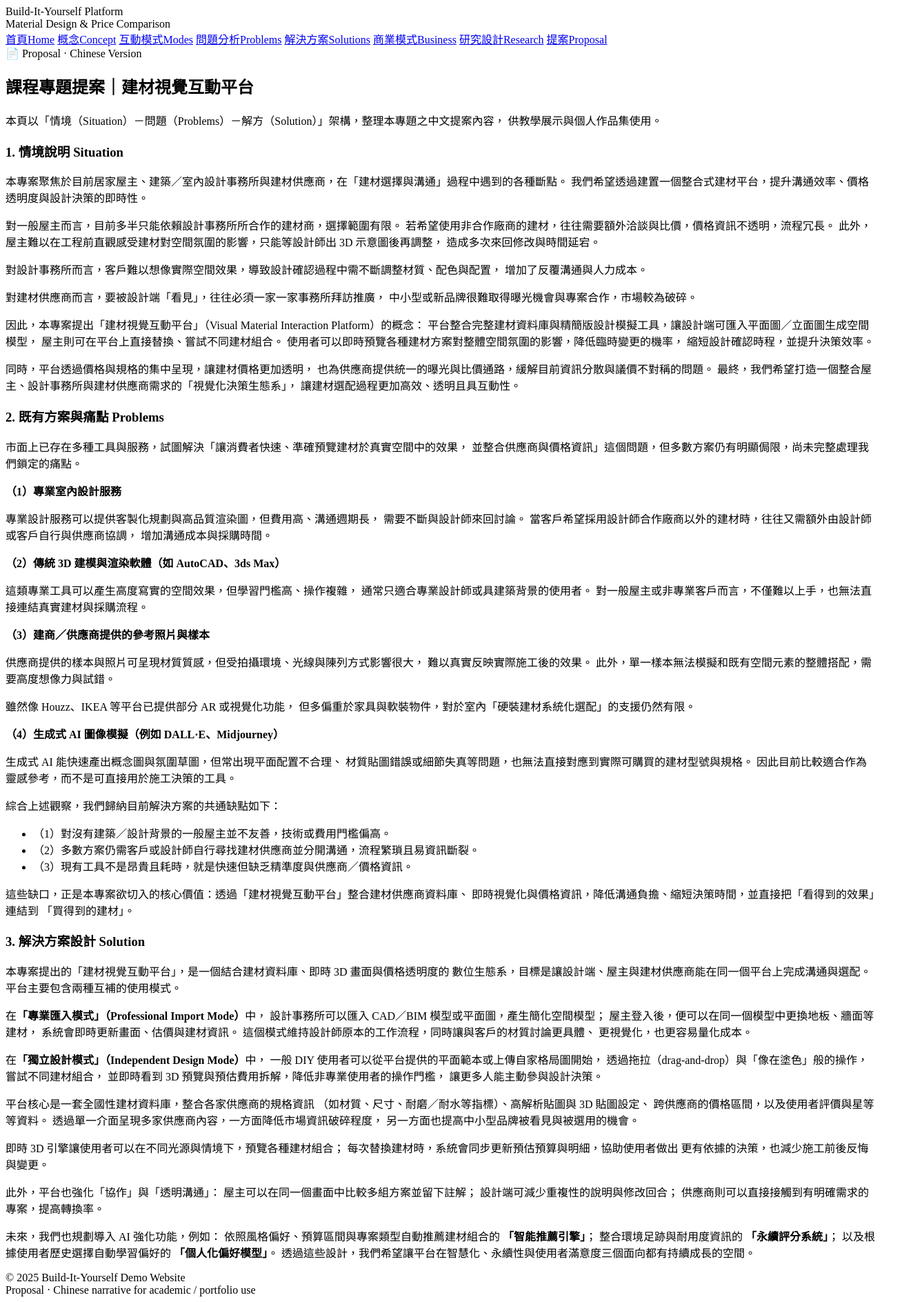
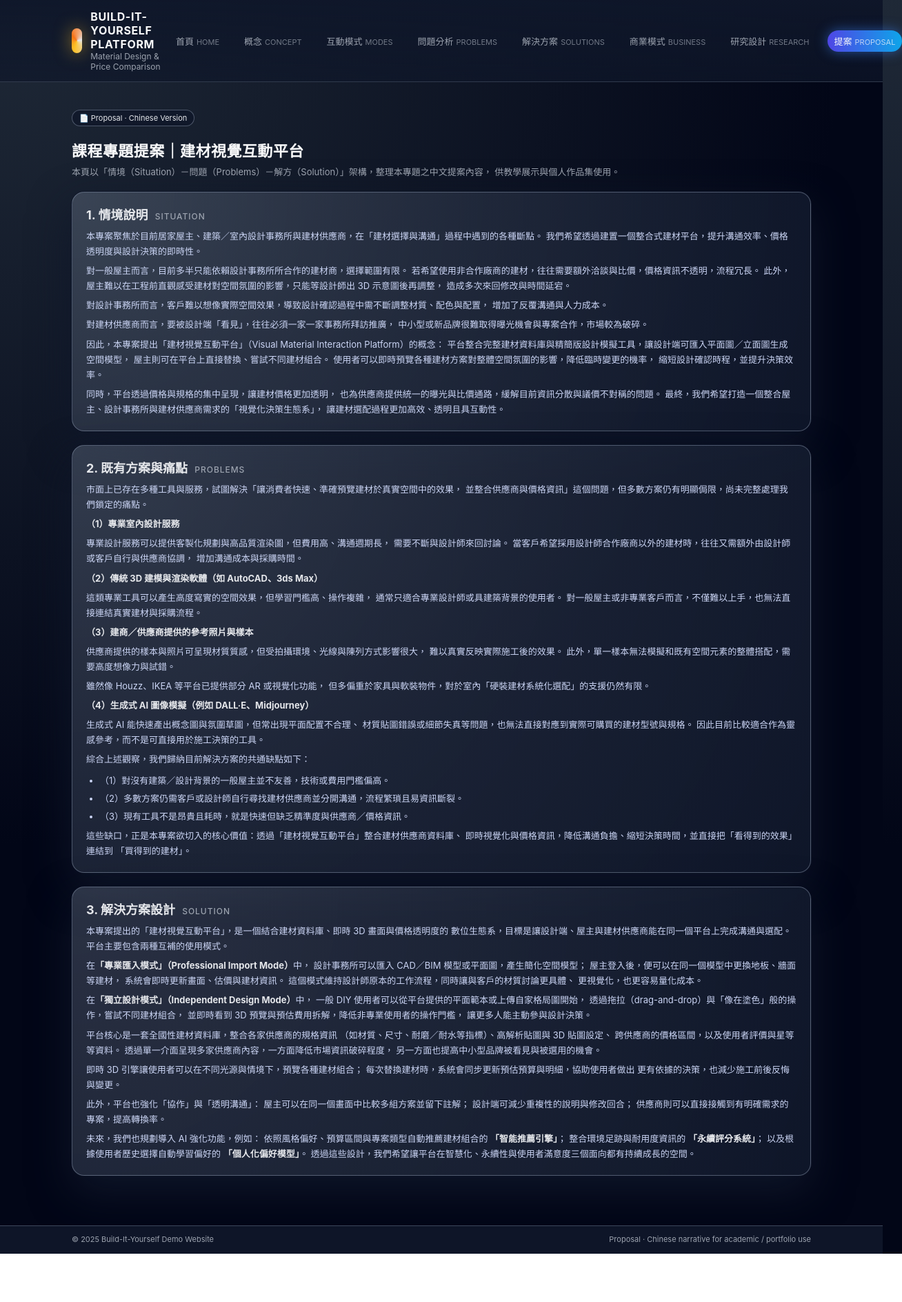
Before and after one commit to VictoriaC1122/course-project-design-it-yourself, a plain HTML site: page proposal.html in a window 1280 px wide. Shown: the whole page at 69% size, 1308 px wide, since content can reach past the window. After the commit the page ends 1817 px from the top, so only its background shows below. Drawn offline with Linux system fonts and the light colour scheme.

Commit message:
Update styles.css

```diff
--- a/styles.css
+++ b/styles.css
@@ -1,196 +1,504 @@
-<!DOCTYPE html>
-<html lang="zh-Hant">
-<head>
-  <meta charset="UTF-8" />
-  <title>提案 Proposal | Build-It-Yourself Platform</title>
-  <meta name="viewport" content="width=device-width, initial-scale=1" />
-  <link rel="stylesheet" href="styles.css" />
-</head>
-<body>
-<header class="site-header">
-  <div class="container nav-inner">
-    <div class="brand">
-      <div class="brand-logo"></div>
-      <div>
-        <div class="brand-text-main">Build-It-Yourself Platform</div>
-        <div class="brand-text-sub">Material Design & Price Comparison</div>
-      </div>
-    </div>
-    <nav class="nav-links">
-      <a href="index.html">首頁<span class="en">Home</span></a>
-      <a href="concept.html">概念<span class="en">Concept</span></a>
-      <a href="modes.html">互動模式<span class="en">Modes</span></a>
-      <a href="problems.html">問題分析<span class="en">Problems</span></a>
-      <a href="solutions.html">解決方案<span class="en">Solutions</span></a>
-      <a href="business.html">商業模式<span class="en">Business</span></a>
-      <a href="research.html">研究設計<span class="en">Research</span></a>
-      <a href="proposal.html" class="active">提案<span class="en">Proposal</span></a>
-    </nav>
-  </div>
-</header>
+/* ============================
+   Global
+============================ */
+* {
+  margin: 0;
+  padding: 0;
+  box-sizing: border-box;
+}
 
-<main>
-  <section class="section">
-    <div class="container">
-      <div class="page-meta">
-        <span class="badge">📄 Proposal · Chinese Version</span>
-      </div>
+html {
+  scroll-behavior: smooth;
+}
 
-      <div class="section-header">
-        <h2>課程專題提案｜建材視覺互動平台</h2>
-        <p class="subtitle">
-          本頁以「情境（Situation）－問題（Problems）－解方（Solution）」架構，整理本專題之中文提案內容，
-          供教學展示與個人作品集使用。
-        </p>
-      </div>
+body {
+  font-family: -apple-system, BlinkMacSystemFont, "SF Pro Text",
+    system-ui, "Helvetica Neue", Arial, "Noto Sans TC", sans-serif;
+  background: radial-gradient(circle at top left, #1f2937 0, #020617 55%, #020617 100%);
+  color: #e5e7eb;
+  min-height: 100vh;
+}
 
-      <!-- 1. Situation -->
-      <div class="content-block">
-        <h3>1. 情境說明 <span class="en">Situation</span></h3>
-        <p>
-          本專案聚焦於目前居家屋主、建築／室內設計事務所與建材供應商，在「建材選擇與溝通」過程中遇到的各種斷點。
-          我們希望透過建置一個整合式建材平台，提升溝通效率、價格透明度與設計決策的即時性。
-        </p>
-        <p>
-          對一般屋主而言，目前多半只能依賴設計事務所所合作的建材商，選擇範圍有限。
-          若希望使用非合作廠商的建材，往往需要額外洽談與比價，價格資訊不透明，流程冗長。
-          此外，屋主難以在工程前直觀感受建材對空間氛圍的影響，只能等設計師出 3D 示意圖後再調整，
-          造成多次來回修改與時間延宕。
-        </p>
-        <p>
-          對設計事務所而言，客戶難以想像實際空間效果，導致設計確認過程中需不斷調整材質、配色與配置，
-          增加了反覆溝通與人力成本。
-        </p>
-        <p>
-          對建材供應商而言，要被設計端「看見」，往往必須一家一家事務所拜訪推廣，
-          中小型或新品牌很難取得曝光機會與專案合作，市場較為破碎。
-        </p>
-        <p>
-          因此，本專案提出「建材視覺互動平台」（Visual Material Interaction Platform）的概念：
-          平台整合完整建材資料庫與精簡版設計模擬工具，讓設計端可匯入平面圖／立面圖生成空間模型，
-          屋主則可在平台上直接替換、嘗試不同建材組合。
-          使用者可以即時預覽各種建材方案對整體空間氛圍的影響，降低臨時變更的機率，
-          縮短設計確認時程，並提升決策效率。
-        </p>
-        <p>
-          同時，平台透過價格與規格的集中呈現，讓建材價格更加透明，
-          也為供應商提供統一的曝光與比價通路，緩解目前資訊分散與議價不對稱的問題。
-          最終，我們希望打造一個整合屋主、設計事務所與建材供應商需求的「視覺化決策生態系」，
-          讓建材選配過程更加高效、透明且具互動性。
-        </p>
-      </div>
+/* 通用容器 */
+.container {
+  max-width: 1120px;
+  margin: 0 auto;
+  padding: 0 24px;
+}
 
-      <!-- 2. Problems -->
-      <div class="content-block">
-        <h3>2. 既有方案與痛點 <span class="en">Problems</span></h3>
-        <p>
-          市面上已存在多種工具與服務，試圖解決「讓消費者快速、準確預覽建材於真實空間中的效果，
-          並整合供應商與價格資訊」這個問題，但多數方案仍有明顯侷限，尚未完整處理我們鎖定的痛點。
-        </p>
-        <p><strong>（1）專業室內設計服務</strong></p>
-        <p>
-          專業設計服務可以提供客製化規劃與高品質渲染圖，但費用高、溝通週期長，
-          需要不斷與設計師來回討論。
-          當客戶希望採用設計師合作廠商以外的建材時，往往又需額外由設計師或客戶自行與供應商協調，
-          增加溝通成本與採購時間。
-        </p>
-        <p><strong>（2）傳統 3D 建模與渲染軟體（如 AutoCAD、3ds Max）</strong></p>
-        <p>
-          這類專業工具可以產生高度寫實的空間效果，但學習門檻高、操作複雜，
-          通常只適合專業設計師或具建築背景的使用者。
-          對一般屋主或非專業客戶而言，不僅難以上手，也無法直接連結真實建材與採購流程。
-        </p>
-        <p><strong>（3）建商／供應商提供的參考照片與樣本</strong></p>
-        <p>
-          供應商提供的樣本與照片可呈現材質質感，但受拍攝環境、光線與陳列方式影響很大，
-          難以真實反映實際施工後的效果。
-          此外，單一樣本無法模擬和既有空間元素的整體搭配，需要高度想像力與試錯。
-        </p>
-        <p>
-          雖然像 Houzz、IKEA 等平台已提供部分 AR 或視覺化功能，
-          但多偏重於家具與軟裝物件，對於室內「硬裝建材系統化選配」的支援仍然有限。
-        </p>
-        <p><strong>（4）生成式 AI 圖像模擬（例如 DALL·E、Midjourney）</strong></p>
-        <p>
-          生成式 AI 能快速產出概念圖與氛圍草圖，但常出現平面配置不合理、
-          材質貼圖錯誤或細節失真等問題，也無法直接對應到實際可購買的建材型號與規格。
-          因此目前比較適合作為靈感參考，而不是可直接用於施工決策的工具。
-        </p>
-        <p>
-          綜合上述觀察，我們歸納目前解決方案的共通缺點如下：
-        </p>
-        <ul class="list">
-          <li>（1）對沒有建築／設計背景的一般屋主並不友善，技術或費用門檻偏高。</li>
-          <li>（2）多數方案仍需客戶或設計師自行尋找建材供應商並分開溝通，流程繁瑣且易資訊斷裂。</li>
-          <li>（3）現有工具不是昂貴且耗時，就是快速但缺乏精準度與供應商／價格資訊。</li>
-        </ul>
-        <p>
-          這些缺口，正是本專案欲切入的核心價值：透過「建材視覺互動平台」整合建材供應商資料庫、
-          即時視覺化與價格資訊，降低溝通負擔、縮短決策時間，並直接把「看得到的效果」連結到
-          「買得到的建材」。
-        </p>
-      </div>
+/* ============================
+   Header / Nav
+============================ */
+.site-header {
+  position: sticky;
+  top: 0;
+  z-index: 20;
+  backdrop-filter: blur(16px);
+  background: linear-gradient(to bottom, rgba(15,23,42,0.95), rgba(15,23,42,0.7));
+  border-bottom: 1px solid rgba(148,163,184,0.25);
+}
 
-      <!-- 3. Solution -->
-      <div class="content-block">
-        <h3>3. 解決方案設計 <span class="en">Solution</span></h3>
-        <p>
-          本專案提出的「建材視覺互動平台」，是一個結合建材資料庫、即時 3D 畫面與價格透明度的
-          數位生態系，目標是讓設計端、屋主與建材供應商能在同一個平台上完成溝通與選配。
-          平台主要包含兩種互補的使用模式。
-        </p>
-        <p>
-          在<strong>「專業匯入模式」（Professional Import Mode）</strong>中，
-          設計事務所可以匯入 CAD／BIM 模型或平面圖，產生簡化空間模型；
-          屋主登入後，便可以在同一個模型中更換地板、牆面等建材，
-          系統會即時更新畫面、估價與建材資訊。
-          這個模式維持設計師原本的工作流程，同時讓與客戶的材質討論更具體、
-          更視覺化，也更容易量化成本。
-        </p>
-        <p>
-          在<strong>「獨立設計模式」（Independent Design Mode）</strong>中，
-          一般 DIY 使用者可以從平台提供的平面範本或上傳自家格局圖開始，
-          透過拖拉（drag-and-drop）與「像在塗色」般的操作，嘗試不同建材組合，
-          並即時看到 3D 預覽與預估費用拆解，降低非專業使用者的操作門檻，
-          讓更多人能主動參與設計決策。
-        </p>
-        <p>
-          平台核心是一套全國性建材資料庫，整合各家供應商的規格資訊
-          （如材質、尺寸、耐磨／耐水等指標）、高解析貼圖與 3D 貼圖設定、
-          跨供應商的價格區間，以及使用者評價與星等等資料。
-          透過單一介面呈現多家供應商內容，一方面降低市場資訊破碎程度，
-          另一方面也提高中小型品牌被看見與被選用的機會。
-        </p>
-        <p>
-          即時 3D 引擎讓使用者可以在不同光源與情境下，預覽各種建材組合；
-          每次替換建材時，系統會同步更新預估預算與明細，協助使用者做出
-          更有依據的決策，也減少施工前後反悔與變更。
-        </p>
-        <p>
-          此外，平台也強化「協作」與「透明溝通」：
-          屋主可以在同一個畫面中比較多組方案並留下註解；
-          設計端可減少重複性的說明與修改回合；
-          供應商則可以直接接觸到有明確需求的專案，提高轉換率。
-        </p>
-        <p>
-          未來，我們也規劃導入 AI 強化功能，例如：
-          依照風格偏好、預算區間與專案類型自動推薦建材組合的
-          <strong>「智能推薦引擎」</strong>；
-          整合環境足跡與耐用度資訊的 <strong>「永續評分系統」</strong>；
-          以及根據使用者歷史選擇自動學習偏好的
-          <strong>「個人化偏好模型」</strong>。
-          透過這些設計，我們希望讓平台在智慧化、永續性與使用者滿意度三個面向都有持續成長的空間。
-        </p>
-      </div>
-    </div>
-  </section>
-</main>
+.nav-inner {
+  display: flex;
+  align-items: center;
+  justify-content: space-between;
+  padding: 14px 24px;
+}
 
-<footer class="site-footer">
-  <div class="container footer-inner">
-    <div>© 2025 Build-It-Yourself Demo Website</div>
-    <div>Proposal · Chinese narrative for academic / portfolio use</div>
-  </div>
-</footer>
-</body>
-</html>
+.brand {
+  display: flex;
+  align-items: center;
+  gap: 12px;
+}
+
+.brand-logo {
+  width: 36px;
+  height: 36px;
+  border-radius: 12px;
+  background: conic-gradient(from 200deg, #fbbf24, #f97316, #e5e7eb, #fbbf24);
+  box-shadow: 0 0 24px rgba(251,191,36,0.55);
+}
+
+.brand-text-main {
+  font-size: 16px;
+  font-weight: 700;
+  letter-spacing: 0.04em;
+  text-transform: uppercase;
+  color: #f9fafb;
+}
+
+.brand-text-sub {
+  font-size: 12px;
+  color: #9ca3af;
+}
+
+/* Nav links */
+.nav-links {
+  display: flex;
+  gap: 16px;
+  font-size: 13px;
+}
+
+.nav-links a {
+  position: relative;
+  text-decoration: none;
+  color: #9ca3af;
+  padding: 6px 10px;
+  border-radius: 999px;
+  transition: all 0.18s ease-out;
+  white-space: nowrap;
+}
+
+.nav-links a span.en {
+  font-size: 11px;
+  text-transform: uppercase;
+  opacity: 0.7;
+  margin-left: 4px;
+}
+
+.nav-links a:hover {
+  color: #e5e7eb;
+  background: rgba(148,163,184,0.20);
+}
+
+.nav-links a.active {
+  color: #f9fafb;
+  background: linear-gradient(to right, #4f46e5, #0ea5e9);
+  box-shadow: 0 0 18px rgba(59,130,246,0.55);
+}
+
+/* ============================
+   Layout
+============================ */
+main {
+  padding: 32px 0 40px;
+}
+
+.section {
+  padding: 8px 0 32px;
+}
+
+.page-meta {
+  display: flex;
+  flex-wrap: wrap;
+  gap: 8px;
+  justify-content: space-between;
+  align-items: center;
+  margin-bottom: 18px;
+}
+
+.badge {
+  display: inline-flex;
+  align-items: center;
+  padding: 4px 10px;
+  border-radius: 999px;
+  font-size: 11px;
+  color: #e5e7eb;
+  background: rgba(15,23,42,0.8);
+  border: 1px solid rgba(148,163,184,0.45);
+}
+
+/* ============================
+   Section header / 通用標題
+============================ */
+.section-header {
+  margin-bottom: 20px;
+}
+
+.section-header h2 {
+  font-size: 22px;
+  font-weight: 700;
+  color: #f9fafb;
+  letter-spacing: 0.02em;
+}
+
+.section-header .subtitle {
+  margin-top: 6px;
+  font-size: 13px;
+  color: #9ca3af;
+}
+
+/* ============================
+   Content Cards（通用內容卡片）
+============================ */
+.content-block {
+  margin-top: 18px;
+  padding: 18px 20px 20px;
+  border-radius: 18px;
+  background: radial-gradient(circle at top left, rgba(148,163,184,0.28), rgba(15,23,42,0.95));
+  border: 1px solid rgba(148,163,184,0.45);
+  box-shadow:
+    0 24px 60px rgba(15,23,42,0.9),
+    0 0 0 1px rgba(15,23,42,0.6);
+}
+
+.content-block + .content-block {
+  margin-top: 20px;
+}
+
+.content-block h3 {
+  font-size: 18px;
+  margin-bottom: 8px;
+  color: #e5e7eb;
+}
+
+.content-block h3 span.en {
+  font-size: 12px;
+  font-weight: 500;
+  color: #9ca3af;
+  margin-left: 6px;
+  text-transform: uppercase;
+  letter-spacing: 0.08em;
+}
+
+.content-block p {
+  font-size: 13px;
+  line-height: 1.7;
+  color: #cbd5f5;
+  margin-top: 6px;
+}
+
+/* 列表 */
+.list {
+  margin-top: 8px;
+  padding-left: 20px;
+}
+
+.list li {
+  font-size: 13px;
+  line-height: 1.7;
+  color: #cbd5f5;
+  margin-bottom: 4px;
+}
+
+/* 強調文字 */
+strong {
+  color: #e5e7eb;
+}
+
+/* ============================
+   Hero 區（首頁）
+============================ */
+.hero {
+  padding: 12px 0 32px;
+}
+
+.hero-inner {
+  display: grid;
+  grid-template-columns: minmax(0, 3fr) minmax(0, 2.5fr);
+  gap: 28px;
+  align-items: center;
+}
+
+.hero-kicker {
+  display: inline-flex;
+  align-items: center;
+  gap: 6px;
+  padding: 3px 10px;
+  border-radius: 999px;
+  font-size: 11px;
+  background: rgba(15,23,42,0.9);
+  border: 1px solid rgba(148,163,184,0.55);
+  color: #e5e7eb;
+  margin-bottom: 12px;
+}
+
+.hero-title {
+  font-size: 28px;
+  line-height: 1.3;
+  font-weight: 750;
+  color: #f9fafb;
+}
+
+.hero-title span.highlight {
+  background: linear-gradient(to right, #f97316, #facc15);
+  -webkit-background-clip: text;
+  color: transparent;
+}
+
+.hero-subtitle {
+  margin-top: 10px;
+  font-size: 13px;
+  line-height: 1.7;
+  color: #9ca3af;
+}
+
+.hero-tags {
+  display: flex;
+  flex-wrap: wrap;
+  gap: 8px;
+  margin-top: 12px;
+}
+
+.hero-tag {
+  font-size: 11px;
+  padding: 4px 8px;
+  border-radius: 999px;
+  border: 1px solid rgba(148,163,184,0.5);
+  background: rgba(15,23,42,0.85);
+  color: #cbd5f5;
+}
+
+.hero-actions {
+  margin-top: 16px;
+  display: flex;
+  flex-wrap: wrap;
+  gap: 10px;
+}
+
+.btn-primary,
+.btn-ghost {
+  display: inline-flex;
+  align-items: center;
+  justify-content: center;
+  padding: 8px 14px;
+  font-size: 13px;
+  border-radius: 999px;
+  text-decoration: none;
+  cursor: pointer;
+  border: none;
+  transition: all 0.18s ease-out;
+}
+
+.btn-primary {
+  background: linear-gradient(to right, #4f46e5, #0ea5e9);
+  color: #f9fafb;
+  box-shadow: 0 14px 32px rgba(37,99,235,0.6);
+}
+
+.btn-primary:hover {
+  transform: translateY(-1px);
+  box-shadow: 0 18px 38px rgba(37,99,235,0.75);
+}
+
+.btn-ghost {
+  background: rgba(15,23,42,0.9);
+  color: #e5e7eb;
+  border: 1px solid rgba(148,163,184,0.55);
+}
+
+.btn-ghost:hover {
+  background: rgba(30,64,175,0.6);
+}
+
+/* Hero 圖片 / 卡片側邊 */
+.hero-visual {
+  position: relative;
+  border-radius: 22px;
+  padding: 16px;
+  background: radial-gradient(circle at top left, rgba(148,163,184,0.35), rgba(15,23,42,0.98));
+  border: 1px solid rgba(148,163,184,0.5);
+  box-shadow:
+    0 24px 60px rgba(15,23,42,0.9),
+    0 0 0 1px rgba(15,23,42,0.7);
+}
+
+.hero-visual-header {
+  display: flex;
+  justify-content: space-between;
+  align-items: center;
+  margin-bottom: 12px;
+}
+
+.hero-visual-title {
+  font-size: 13px;
+  color: #e5e7eb;
+}
+
+.hero-visual-pill {
+  font-size: 11px;
+  padding: 2px 8px;
+  border-radius: 999px;
+  background: rgba(15,23,42,0.9);
+  border: 1px solid rgba(148,163,184,0.7);
+  color: #cbd5f5;
+}
+
+.hero-visual-grid {
+  margin-top: 6px;
+  display: grid;
+  grid-template-columns: repeat(3, minmax(0, 1fr));
+  gap: 6px;
+}
+
+.hero-material-card {
+  border-radius: 12px;
+  padding: 8px 6px;
+  background: rgba(15,23,42,0.95);
+  border: 1px solid rgba(148,163,184,0.6);
+  min-height: 70px;
+  display: flex;
+  flex-direction: column;
+  justify-content: space-between;
+}
+
+.hero-material-swatch {
+  height: 26px;
+  border-radius: 8px;
+  background: linear-gradient(135deg, #6b7280, #9ca3af);
+  margin-bottom: 4px;
+}
+
+.hero-material-name {
+  font-size: 11px;
+  color: #e5e7eb;
+}
+
+.hero-material-meta {
+  font-size: 10px;
+  color: #9ca3af;
+}
+
+/* ============================
+   Homepage Sections
+============================ */
+.section-grid {
+  display: grid;
+  grid-template-columns: repeat(3, minmax(0, 1fr));
+  gap: 16px;
+}
+
+.section-card {
+  padding: 16px 16px 18px;
+  border-radius: 18px;
+  background: radial-gradient(circle at top left, rgba(31,41,55,0.95), rgba(15,23,42,1));
+  border: 1px solid rgba(148,163,184,0.5);
+  box-shadow: 0 18px 42px rgba(15,23,42,0.9);
+}
+
+.section-card-kicker {
+  font-size: 11px;
+  color: #9ca3af;
+  margin-bottom: 4px;
+  text-transform: uppercase;
+  letter-spacing: 0.08em;
+}
+
+.section-card-title {
+  font-size: 15px;
+  color: #f9fafb;
+  margin-bottom: 6px;
+}
+
+.section-card p {
+  font-size: 13px;
+  line-height: 1.7;
+  color: #cbd5f5;
+}
+
+.section-pill-row {
+  display: flex;
+  flex-wrap: wrap;
+  gap: 6px;
+  margin-top: 8px;
+}
+
+.section-pill {
+  font-size: 11px;
+  padding: 3px 8px;
+  border-radius: 999px;
+  border: 1px solid rgba(148,163,184,0.6);
+  color: #e5e7eb;
+  background: rgba(15,23,42,0.9);
+}
+
+/* 2欄說明 */
+.section-2col {
+  display: grid;
+  grid-template-columns: minmax(0, 1.4fr) minmax(0, 1fr);
+  gap: 18px;
+}
+
+/* ============================
+   Footer
+============================ */
+.site-footer {
+  border-top: 1px solid rgba(148,163,184,0.35);
+  background: rgba(15,23,42,0.95);
+}
+
+.footer-inner {
+  display: flex;
+  justify-content: space-between;
+  align-items: center;
+  padding: 12px 24px 14px;
+  font-size: 11px;
+  color: #9ca3af;
+  gap: 8px;
+}
+
+/* ============================
+   Responsive
+============================ */
+@media (max-width: 900px) {
+  .hero-inner {
+    grid-template-columns: minmax(0, 1fr);
+  }
+}
+
+@media (max-width: 768px) {
+  .nav-inner {
+    flex-direction: column;
+    align-items: flex-start;
+    gap: 10px;
+  }
+  .nav-links {
+    flex-wrap: wrap;
+    row-gap: 8px;
+  }
+  main {
+    padding-top: 20px;
+  }
+  .content-block {
+    padding: 16px 14px 18px;
+  }
+  .section-grid {
+    grid-template-columns: minmax(0, 1fr);
+  }
+  .section-2col {
+    grid-template-columns: minmax(0, 1fr);
+  }
+  .hero-visual {
+    order: -1;
+  }
+}
```
